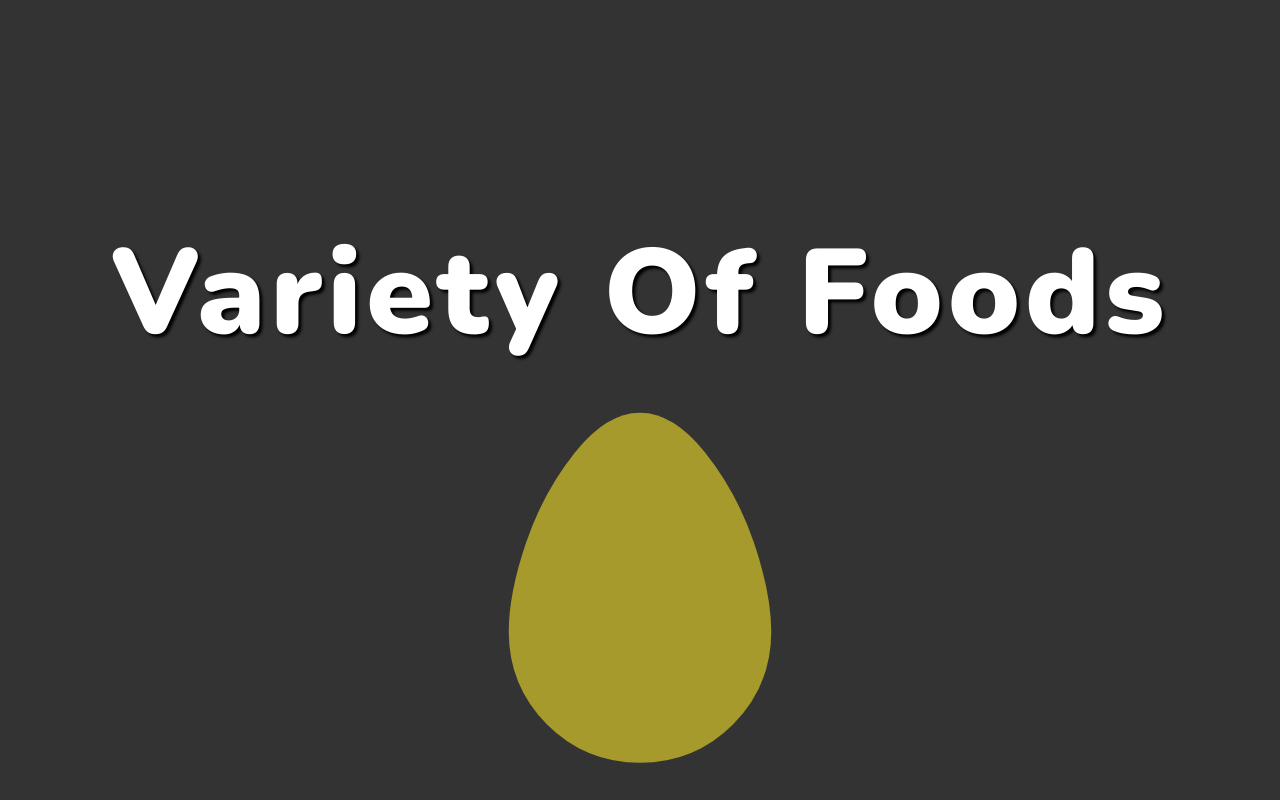
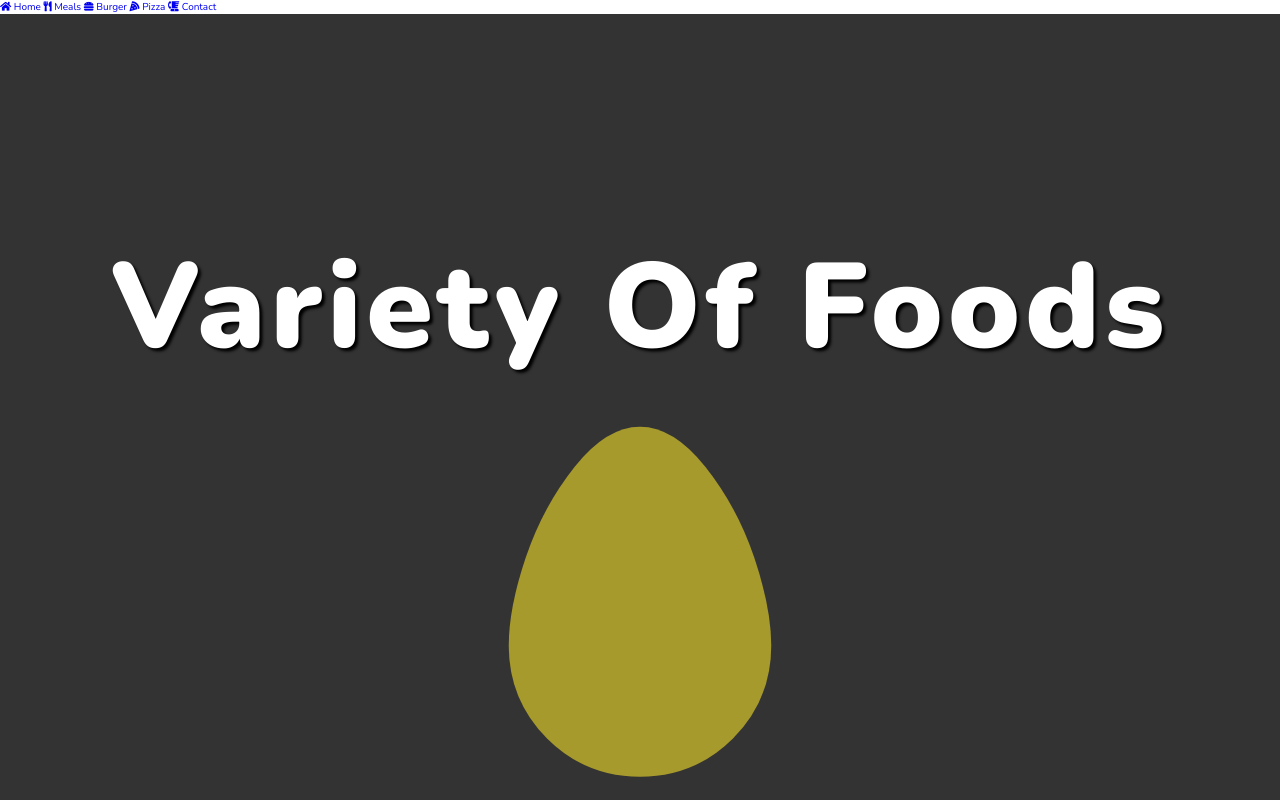
Before and after one commit to LaserPewPew10/variety-of-foods, a plain HTML site: page index.html in a window 1280 px wide. Shown: the top 800 px of the page. Drawn offline with nearby package versions, Linux system fonts and the light colour scheme.

Commit message:
implemented html markup for navbar

```diff
--- a/index.html
+++ b/index.html
@@ -12,6 +12,32 @@
     />
   </head>
   <body>
+    <!-- Navbar -->
+    <nav class="navbar">
+      <a href="#" class="navbar-link">
+        <i class="fas fa-home"></i>
+        <span>Home</span>
+      </a>
+      <a href="#" class="navbar-link">
+        <i class="fas fa-utensils"></i>
+        <span>Meals</span>
+      </a>
+      <a href="#" class="navbar-link">
+        <i class="fas fa-hamburger"></i>
+        <span>Burger</span>
+      </a>
+      <a href="#" class="navbar-link">
+        <i class="fas fa-pizza-slice"></i>
+        <span>Pizza</span>
+      </a>
+      <a href="#" class="navbar-link">
+        <i class="fas fa-blender-phone"></i>
+        <span>Contact</span>
+      </a>
+    </nav>
+
+    <!-- End of Navbar -->
+
     <div class="container">
       <!-- Section 1 -->
       <section class="section-1">
```
